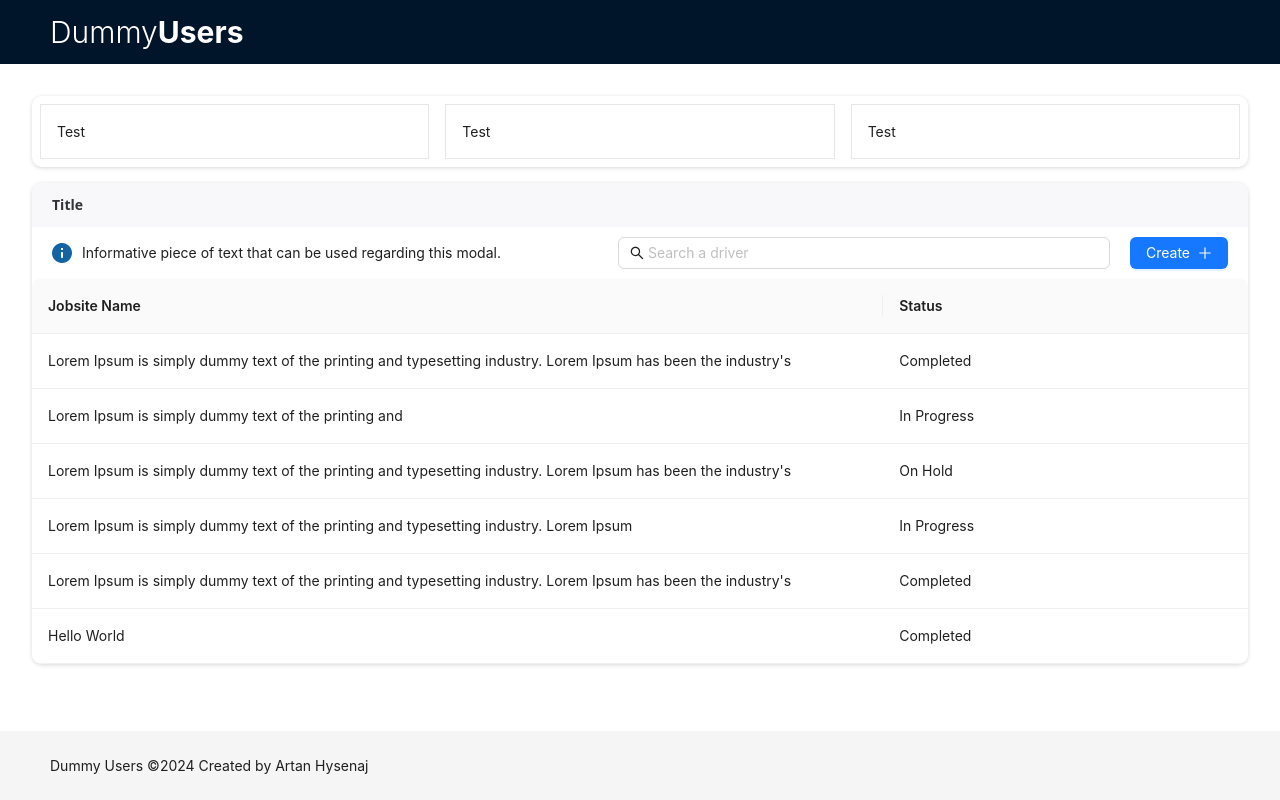
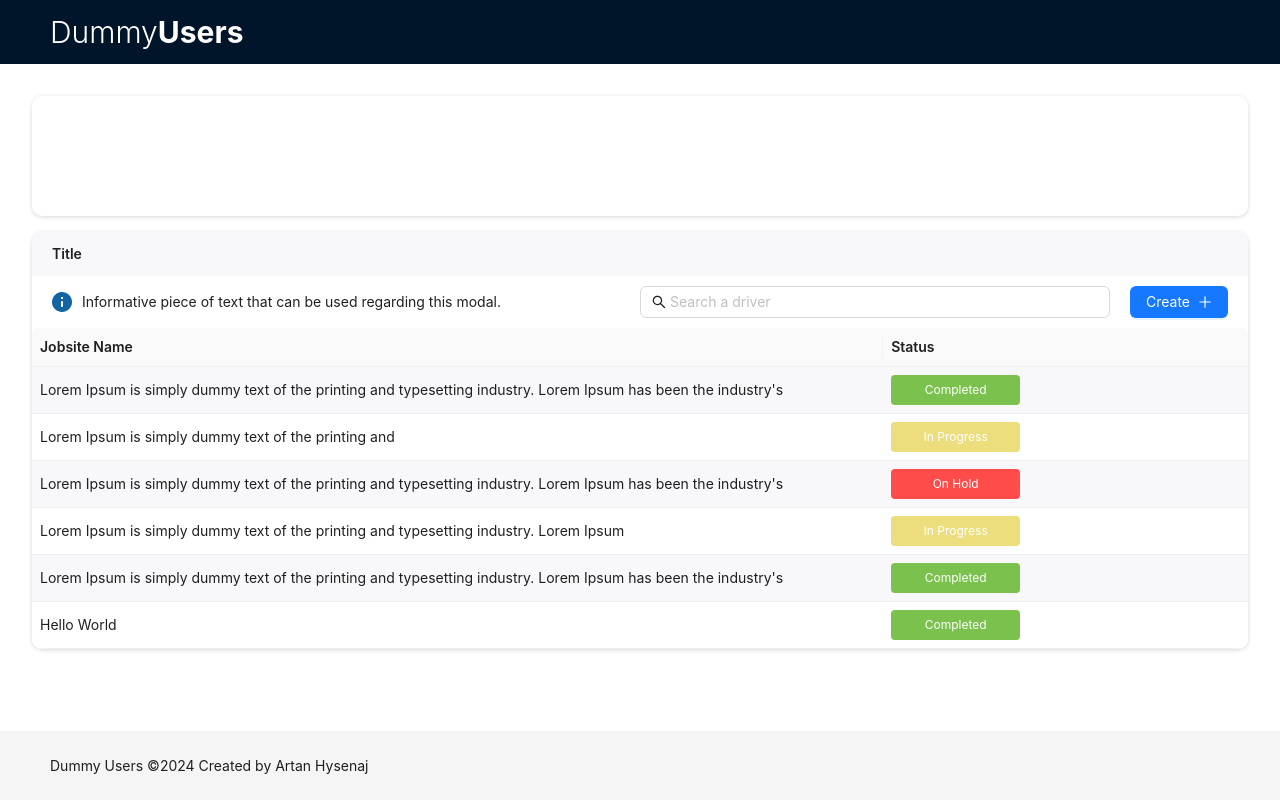
Before and after one commit to Artan-Hysenaj/flex-biz-test-task, a React (Vite) app: page /job-sites in a window 1280 px wide. Built offline with nearby package versions, Linux system fonts and the light colour scheme.

Commit message:
feat: enhance job site management with status types, add debouncing hook, and implement statistics component

```diff
--- a/src/api/dummyApi.ts
+++ b/src/api/dummyApi.ts
@@ -1,9 +1,8 @@
 import { wait } from '@/lib/utils';
 
 import { JobSite } from '@/types';
-import { Pagination } from '@/types/Pagination';
 
-const jobSites = [
+const jobSites: JobSite[] = [
 	{
 		id: 'af614cec-a68c-4b28-9363-2a5f7f1e84e3',
 		name: "Lorem Ipsum is simply dummy text of the printing and typesetting industry. Lorem Ipsum has been the industry's",
@@ -151,19 +150,24 @@ const jobSites = [
 	},
 ];
 
-export const getJobSites = async () => {
-	// const response = await fetch(`${import.meta.env.VITE_API_URL}`);
-	// return response.json();
-	return Promise.resolve<Pagination<JobSite[]>>({ data: jobSites, limit: 10, skip: 0, total: jobSites.length });
-};
-
-export const getUserPosts = async (userId: string) => {
-	const response = await fetch(`${import.meta.env.VITE_API_URL}/users/${userId}/posts`);
-	return response.json();
+export const getJobSites = async (search: string) => {
+	const filteredJobSites = jobSites.filter((jobSite) => jobSite.name.toLowerCase().includes(search.toLowerCase()));
+	await wait(1000);
+	return filteredJobSites
+		? Promise.resolve({ data: filteredJobSites, limit: 10, skip: 0, total: filteredJobSites.length })
+		: Promise.reject(filteredJobSites);
 };
 
 export const getJobSiteById = async (userId: string) => {
 	const jobsite = jobSites.find((jobSite) => jobSite.id === userId) as JobSite;
 	await wait(1000);
-	return jobsite;
+	return jobsite ? Promise.resolve(jobsite) : Promise.reject(jobsite);
 };
+
+export const getJobSiteItems = async (jobSiteId: string, selectedService: string | null, searchValue: string) => {
+	const jobsite = jobSites.find((jobSite) => jobSite.id === jobSiteId) as JobSite;
+	const category = jobsite.categories.find((category) => category.id === selectedService);
+	const items = category?.items.filter((item) => item.item.toLowerCase().includes(searchValue.toLowerCase()));
+	await wait(1000);
+	return items ? Promise.resolve(items) : Promise.reject(items);
+};
--- /dev/null
+++ b/src/hooks/useDebounce.ts
@@ -0,0 +1,27 @@
+import { useEffect, useState } from 'react';
+
+/**
+ * Custom hook that debounces a value by a specified delay.
+ *
+ * @template T - The type of the value to debounce.
+ * @param {T} value - The value to debounce.
+ * @param {number} [delay=500] - The delay in milliseconds to debounce the value. Defaults to 500ms.
+ * @returns {T} - The debounced value.
+ *
+ * @example
+ * const debouncedSearchTerm = useDebounce(searchTerm, 300);
+ */
+const useDebounce = <T>(value: T, delay = 500) => {
+	const [debouncedValue, setDebouncedValue] = useState(value);
+
+	useEffect(() => {
+		const id = setTimeout(() => setDebouncedValue(value), delay);
+
+		return () => {
+			clearTimeout(id);
+		};
+	}, [value, delay]);
+
+	return debouncedValue;
+};
+export default useDebounce;
--- a/src/lib/constants.ts
+++ b/src/lib/constants.ts
@@ -1,2 +1,5 @@
-export const SELECTED_USER_KEYS = ['id', 'firstName', 'lastName', 'maidenName', 'gender', 'email', 'age'] as const;
-export const PAGE_SIZE = 10;
+export const JobStatusColorsEnum: { [key: string]: string } = {
+	'In Progress': '#ECDE7C',
+	Completed: '#7AC14D',
+	'On Hold': '#FE4C4A',
+};
--- /dev/null
+++ b/src/screens/JobSiteDetails/components/Services.tsx
@@ -0,0 +1,56 @@
+import Wrapper from '@/shared/Wrapper';
+import { ArrowLeftOutlined } from '@ant-design/icons';
+import { useQuery } from '@tanstack/react-query';
+
+import { useNavigate, useParams } from 'react-router-dom';
+
+import { Button, Radio, Skeleton, Space } from 'antd';
+
+import { getJobSiteById } from '@/api/dummyApi';
+
+import { JobSite } from '@/types';
+
+const Services = ({
+	selectedService,
+	setSelectedService,
+}: {
+	selectedService: string | null;
+	setSelectedService: React.Dispatch<React.SetStateAction<string | null>>;
+}) => {
+	const { id: jobSiteId } = useParams();
+
+	const navigate = useNavigate();
+
+	const { data, isLoading } = useQuery<JobSite>({
+		queryKey: ['job-sites', jobSiteId],
+		queryFn: () => getJobSiteById(String(jobSiteId)),
+	});
+
+	return (
+		<Wrapper title={data?.name} extra className="relative max-w-[max(20%,347px)] w-full">
+			<Skeleton loading={isLoading} active className="p-2" paragraph={{ rows: 3, width: '100%' }}>
+				<Radio.Group
+					onChange={(e) => setSelectedService(e.target.value)}
+					value={selectedService}
+					optionType="button"
+					buttonStyle="solid"
+					className="w-full h-[calc(100%-72px)] p-2.5 overflow-auto">
+					<Space className="w-full" direction="vertical" size={10}>
+						{data?.categories.map(({ id, name }) => (
+							<Radio className="w-full text-center" key={`${id}-${name}`} value={id}>
+								{name}
+							</Radio>
+						))}
+					</Space>
+				</Radio.Group>
+			</Skeleton>
+			<div className="absolute bottom-0 z-10 w-full bg-white flex justify-center py-5 shadow-[0_-10px_50px_-30px_#333333]">
+				<Button onClick={() => navigate(-1)} icon={<ArrowLeftOutlined />} iconPosition="end" type="primary">
+					Back
+				</Button>
+			</div>
+		</Wrapper>
+	);
+};
+
+export default Services;
--- a/src/screens/JobSiteDetails/index.tsx
+++ b/src/screens/JobSiteDetails/index.tsx
@@ -1,59 +1,95 @@
 import Wrapper from '@/shared/Wrapper';
-import { ArrowLeftOutlined } from '@ant-design/icons';
+import { CloseOutlined, SearchOutlined } from '@ant-design/icons';
 import { useQuery } from '@tanstack/react-query';
 
-import { useCallback, useState } from 'react';
-import { useNavigate, useParams } from 'react-router-dom';
+import { useMemo, useState } from 'react';
+import { useParams } from 'react-router-dom';
 
-import { Button, Flex, Radio, RadioChangeEvent, Skeleton, Space } from 'antd';
+import { Button, Flex, Input, Table } from 'antd';
+import { ColumnsType } from 'antd/es/table';
 
-import { getJobSiteById } from '@/api/dummyApi';
+import { getJobSiteItems } from '@/api/dummyApi';
 
 import NoServiceSelected from './components/NoServiceSelected';
+import Services from './components/Services';
 
-import { JobSite } from '@/types';
+import useDebounce from '@/hooks/useDebounce';
+
+import { Item } from '@/types';
 
 export const Component = function UserDetails(): JSX.Element {
 	const { id: jobSiteId } = useParams();
-	const navigate = useNavigate();
+
 	const [selectedService, setSelectedService] = useState<string | null>(null);
+	const [searchValue, setSearchValue] = useState('');
 
-	const { data, isLoading } = useQuery<JobSite>({
-		queryKey: ['job-sites', jobSiteId],
-		queryFn: () => getJobSiteById(String(jobSiteId)),
+	const debouncedSearchValue = useDebounce(searchValue);
+
+	const { data: categoryItems, isLoading: categoryItemsLoading } = useQuery({
+		queryKey: ['job-sites-items', jobSiteId, selectedService, debouncedSearchValue],
+		queryFn: () => getJobSiteItems(String(jobSiteId), selectedService, debouncedSearchValue),
 	});
 
-	const onChange = useCallback((e: RadioChangeEvent) => {
-		setSelectedService(e.target.value);
-	}, []);
+	const columns: ColumnsType<Item> = useMemo(
+		() => [
+			{
+				title: 'Nr',
+				dataIndex: 'id',
+				key: 'id',
+				width: 50,
+				render: (_value, _record, index) => index + 1,
+			},
+			{
+				title: 'Item',
+				dataIndex: 'item',
+				key: 'item',
+			},
+			{
+				title: 'Quantity',
+				dataIndex: 'quantity',
+				key: 'quantity',
+			},
+			{
+				title: 'Description',
+				dataIndex: 'description',
+				key: 'description',
+			},
+			{
+				title: 'Notes',
+				dataIndex: 'notes',
+				key: 'notes',
+			},
+		],
+		[]
+	);
 
 	return (
 		<Flex justify="space-between" gap={10} className="h-[calc(100vh-133px)] py-2.5">
-			<Wrapper content={data?.name} className="relative h-full max-w-[max(20%,347px)] w-full">
-				<Skeleton loading={isLoading} active>
-					<Radio.Group
-						onChange={onChange}
-						value={selectedService}
-						optionType="button"
-						buttonStyle="solid"
-						className="w-full h-full p-2.5 overflow-auto">
-						<Space className="w-full" direction="vertical" size={10}>
-							{data?.categories.map(({ id, name }) => (
-								<Radio className="w-full text-center" key={`${id}-${name}`} value={id}>
-									{name}
-								</Radio>
-							))}
-						</Space>
-					</Radio.Group>
-				</Skeleton>
-				<div className="sticky bottom-0 bg-white flex justify-center py-5 shadow-[0_-10px_50px_-30px_#333333]">
-					<Button onClick={() => navigate(-1)} icon={<ArrowLeftOutlined />} iconPosition="end" type="primary">
-						Back
-					</Button>
-				</div>
-			</Wrapper>
-			<Wrapper content="Data grid" className="w-full">
-				{selectedService ? <div>Service selected</div> : <NoServiceSelected />}
+			<Services selectedService={selectedService} setSelectedService={setSelectedService} />
+			<Wrapper
+				title="Data grid"
+				className="w-full"
+				extra={
+					selectedService && (
+						<Flex gap={20} className="w-full" justify="flex-end">
+							<Input
+								value={searchValue}
+								onChange={(e) => setSearchValue(e.target.value)}
+								type="text"
+								className="max-w-[492px] w-full"
+								placeholder="Search a driver"
+								prefix={<SearchOutlined />}
+							/>
+
+							<Button onClick={() => setSelectedService(null)} icon={<CloseOutlined />} type="text" />
+						</Flex>
+					)
+				}>
+				{selectedService ? (
+					<Table loading={categoryItemsLoading} columns={columns} dataSource={categoryItems} rowKey="id" />
+				) : (
+					<NoServiceSelected />
+				)}
 			</Wrapper>
 		</Flex>
 	);
--- a/src/screens/JobSites/components/Caption.tsx
+++ b/src/screens/JobSites/components/Caption.tsx
@@ -1,13 +1,17 @@
 import Icon, { PlusOutlined, SearchOutlined } from '@ant-design/icons';
-
-import { PropsWithChildren } from 'react';
 
 import { Button, Input } from 'antd';
 
-const Caption = (_props: PropsWithChildren) => {
+const Caption = ({
+	searchValue,
+	setSearchValue,
+}: {
+	searchValue: string;
+	setSearchValue: React.Dispatch<React.SetStateAction<string>>;
+}) => {
 	return (
 		<div className="flex justify-between mx-5 my-2.5">
-			<div className="flex items-center gap-2.5">
+			<div className="flex items-center gap-2.5 w-full">
 				<Icon
 					component={() => (
 						<svg width="20" height="20" viewBox="0 0 20 20" fill="none" xmlns="http://www.w3.org/2000/svg">
@@ -28,8 +32,15 @@ const Caption = (_props: PropsWithChildren) => {
 
 				<span>Informative piece of text that can be used regarding this modal.</span>
 			</div>
-			<div className="flex gap-5">
-				<Input type="text" className="w-[492px]" placeholder="Search a driver" prefix={<SearchOutlined />} />
+			<div className="flex gap-5 w-full self-end">
+				<Input
+					value={searchValue}
+					onChange={(e) => setSearchValue(e.target.value)}
+					type="text"
+					className="max-w-[492px] w-full"
+					placeholder="Search a driver"
+					prefix={<SearchOutlined />}
+				/>
 				<Button icon={<PlusOutlined />} iconPosition="end" type="primary">
 					Create
 				</Button>
--- /dev/null
+++ b/src/screens/JobSites/components/Statistics.tsx
@@ -0,0 +1,39 @@
+import Wrapper from '@/shared/Wrapper';
+
+import { useMemo } from 'react';
+
+import { JobStatusColorsEnum } from '@/lib/constants';
+import { cn } from '@/lib/utils';
+
+import { JobSite } from '@/types';
+
+const Statistics = ({ data }: { data: JobSite[] | undefined }) => {
+	const statistics = useMemo(() => {
+		return data?.reduce(
+			(acc, curr) => {
+				acc[curr.status] += 1;
+				return acc;
+			},
+			{ 'In Progress': 0, Completed: 0, 'On Hold': 0 }
+		);
+	}, [data]);
+	return (
+		<Wrapper className="mb-4">
+			<div className="flex justify-between gap-2.5 p-2">
+				{statistics &&
+					Object.keys(statistics)?.map((statKey) => (
+						<div
+							key={statKey}
+							className={cn(
+								'w-full p-8 rounded-[10px] text-center text-white font-semibold text-3xl leading-10',
+								`bg-[${JobStatusColorsEnum[statKey]}]`
+							)}>
+							{statistics[statKey as keyof typeof statistics]} {statKey}
+						</div>
+					))}
+			</div>
+		</Wrapper>
+	);
+};
+
+export default Statistics;
--- a/src/screens/JobSites/index.tsx
+++ b/src/screens/JobSites/index.tsx
@@ -4,29 +4,26 @@ import { keepPreviousData, useQuery } from '@tanstack/react-query';
 import { useMemo, useState } from 'react';
 import { useNavigate } from 'react-router-dom';
 
-import { Table } from 'antd';
-import { ColumnsType } from 'antd/es/table';
+import { Table, Tag } from 'antd';
 
 import { getJobSites } from '@/api/dummyApi';
 
 import Caption from './components/Caption';
+import Statistics from './components/Statistics';
 import ErrorBoundary from '@/components/ErrorBoundary';
 
-import { PAGE_SIZE } from '@/lib/constants';
+import useDebounce from '@/hooks/useDebounce';
+
+import { JobStatusColorsEnum } from '@/lib/constants';
 
 import { JobSite } from '@/types';
 import { Pagination } from '@/types/Pagination';
-import { TableParams } from '@/types/Table';
+import { ColumnsType } from '@/types/Table';
 
 export function JobSites(): JSX.Element {
 	const navigate = useNavigate();
 	const [searchValue, setSearchValue] = useState('');
-	const [tableParams, setTableParams] = useState<TableParams>({
-		pagination: {
-			current: 1,
-			pageSize: PAGE_SIZE,
-		},
-	});
+	const debouncedSearchValue = useDebounce<string>(searchValue);
 
 	const columns: ColumnsType<JobSite> = useMemo(
 		() => [
@@ -35,54 +32,52 @@ export function JobSites(): JSX.Element {
 				dataIndex: 'name',
 				key: 'name',
 				width: '70%',
+				className: 'group-hover:underline',
 			},
 			{
 				title: 'Status',
 				dataIndex: 'status',
 				key: 'status',
+				render: (value) => {
+					return (
+						<Tag className="min-w-[129px] text-center py-1 px-6" color={JobStatusColorsEnum[value]}>
+							{value}
+						</Tag>
+					);
+				},
 			},
 		],
 		[]
 	);
 
-	// const limit = Number(tableParams.pagination?.pageSize);
-	// const skip = (Number(tableParams.pagination?.current) - 1) * limit;
-	// const hasFilters = tableParams.filters && Object.values(tableParams.filters).every((filter) => filter);
-	// const hasSearch = searchValue !== '';
-
-	// const params = new URLSearchParams();
-
 	const { data, isLoading, isPlaceholderData, isError, error } = useQuery<Pagination<JobSite[]>>({
-		queryKey: ['job-sites'],
-		queryFn: () => getJobSites(),
+		queryKey: ['job-sites', debouncedSearchValue],
+		queryFn: () => getJobSites(debouncedSearchValue),
 		placeholderData: keepPreviousData,
 	});
-	console.log('🚀 ~ JobSites ~ data:', data);
 
 	return (
 		<div className="my-8">
 			<ErrorBoundary isError={isError} error={error}>
-				<Wrapper className="flex justify-between gap-4 p-2 mb-4">
-					<div className="w-full p-4 border">Test</div>
-					<div className="w-full p-4 border">Test</div>
-					<div className="w-full p-4 border">Test</div>
-				</Wrapper>
-				<Wrapper content={<span className="font-sans font-semibold leading-6">Title</span>}>
+				<Statistics data={data?.data} />
+				<Wrapper title="Title">
 					<Table
 						rowKey="id"
-						onRow={(record) => {
-							return {
-								onClick: () => {
-									navigate(`/job-sites/${record.id}`);
-								},
-							};
-						}}
 						className="overflow-x-auto"
 						loading={isLoading || isPlaceholderData}
 						columns={columns}
 						dataSource={data?.data}
 						pagination={false}
-						caption={<Caption />}
+						caption={<Caption searchValue={searchValue} setSearchValue={setSearchValue} />}
+						size="small"
+						onRow={(record) => ({
+							onClick: () => {
+								navigate(`/job-sites/${record.id}`);
+							},
+						})}
+						rowClassName={(_record, index) =>
+							`group cursor-pointer ${index % 2 === 0 ? 'bg-[#F8F8FA]' : ''}`
+						}
 					/>
 				</Wrapper>
 			</ErrorBoundary>
--- a/src/shared/Wrapper.tsx
+++ b/src/shared/Wrapper.tsx
@@ -1,18 +1,30 @@
 import React, { PropsWithChildren } from 'react';
+
+import { Flex, Typography } from 'antd';
 
 import { cn } from '@/lib/utils';
 
+const { Text } = Typography;
+
 const Wrapper = ({
 	children,
-	content,
+	title,
+	extra,
 	className,
-}: PropsWithChildren<{ content?: string | React.ReactNode; className?: string }>) => {
+}: PropsWithChildren<{ title?: string; extra?: React.ReactNode; className?: string }>) => {
 	return (
-		<div className={cn('min-h-11 rounded-[10px] overflow-hidden shadow-[0_1px_4px_0px_#00000029]', className)}>
-			{content && (
-				<header className="bg-[#F8F8FA] text-[#323338] font-semibold leading-5 px-5 py-2.5">{content}</header>
+		<div className={cn('rounded-[10px] overflow-hidden shadow-[0_1px_4px_0px_#00000029]', className)}>
+			{(title || extra) && (
+				<Flex justify="space-between" align="center" className="h-11 w-full bg-[#F8F8FA] p-2.5">
+					<header className="text-[#323338] font-semibold leading-5 mx-2.5 w-full">
+						<Text style={{ maxWidth: '100%' }} ellipsis={{ tooltip: title }}>
+							{title}
+						</Text>
+					</header>
+					{extra}
+				</Flex>
 			)}
-			{children}
+			<main className="w-full h-[calc(100%-2.75rem)] overflow-auto">{children}</main>
 		</div>
 	);
 };
--- a/src/types.ts
+++ b/src/types.ts
@@ -1,7 +1,7 @@
 export interface JobSite {
 	id: string;
 	name: string;
-	status: string;
+	status: 'Completed' | 'In Progress' | 'On Hold';
 	categories: Category[];
 }
 
```
